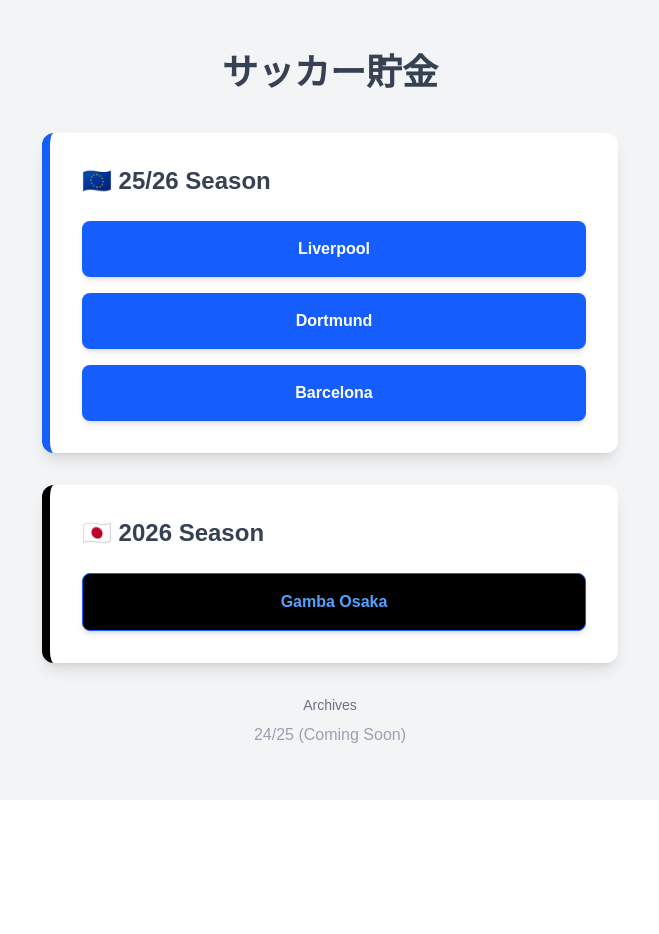
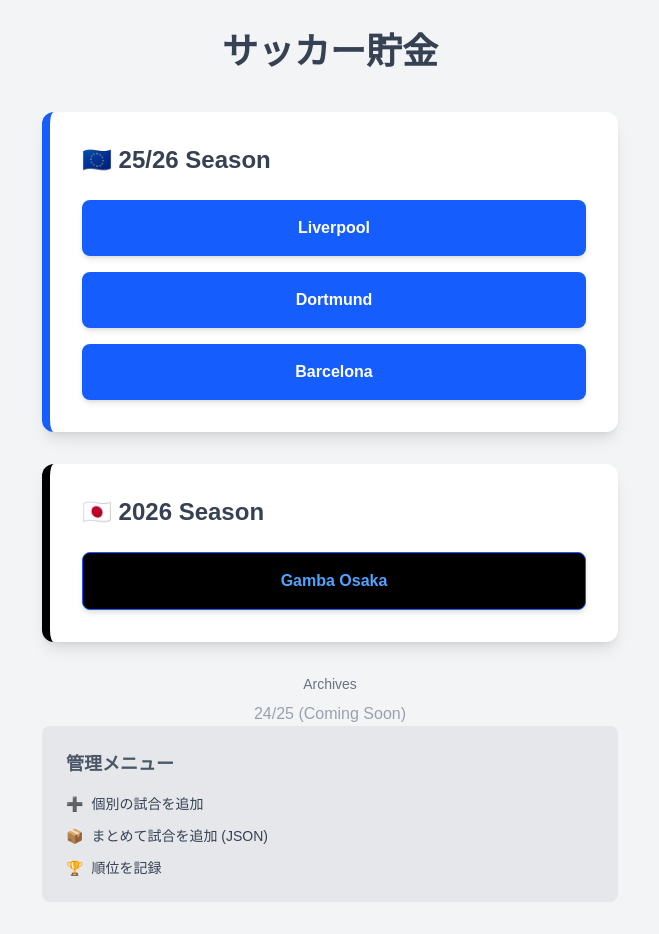
Before and after one commit to Takaya0501/soccersaving, a Next.js app: page / in a window 1280 px wide. Shown: the whole page, without its empty margins (310-969 px from the left). Before the commit the page ends 800 px from the top, so only its background shows below. Built offline with nearby package versions, Linux system fonts and the light colour scheme.

Commit message:
fix: managementmenu

```diff
--- a/app/page.tsx
+++ b/app/page.tsx
@@ -51,6 +51,21 @@
           ))}
         </div>
       </div>
+      <div className="bg-gray-200 p-6 rounded-lg w-full max-w-xl">
+        <h2 className="text-lg font-semibold mb-4 text-gray-600">管理メニュー</h2>
+        <div className="flex flex-col space-y-3 text-sm">
+            <Link href="/add-match" className="text-gray-700 hover:text-blue-600 hover:underline flex items-center">
+              <span className="mr-2">➕</span> 個別の試合を追加
+            </Link>
+            <Link href="/bulk-add-matches" className="text-gray-700 hover:text-blue-600 hover:underline flex items-center">
+              <span className="mr-2">📦</span> まとめて試合を追加 (JSON)
+            </Link>
+            <Link href="/add-award" className="text-gray-700 hover:text-blue-600 hover:underline flex items-center">
+              <span className="mr-2">🏆</span> 順位を記録
+            </Link>
+        </div>
+      </div>
     </div>
+
   );
 }
```
